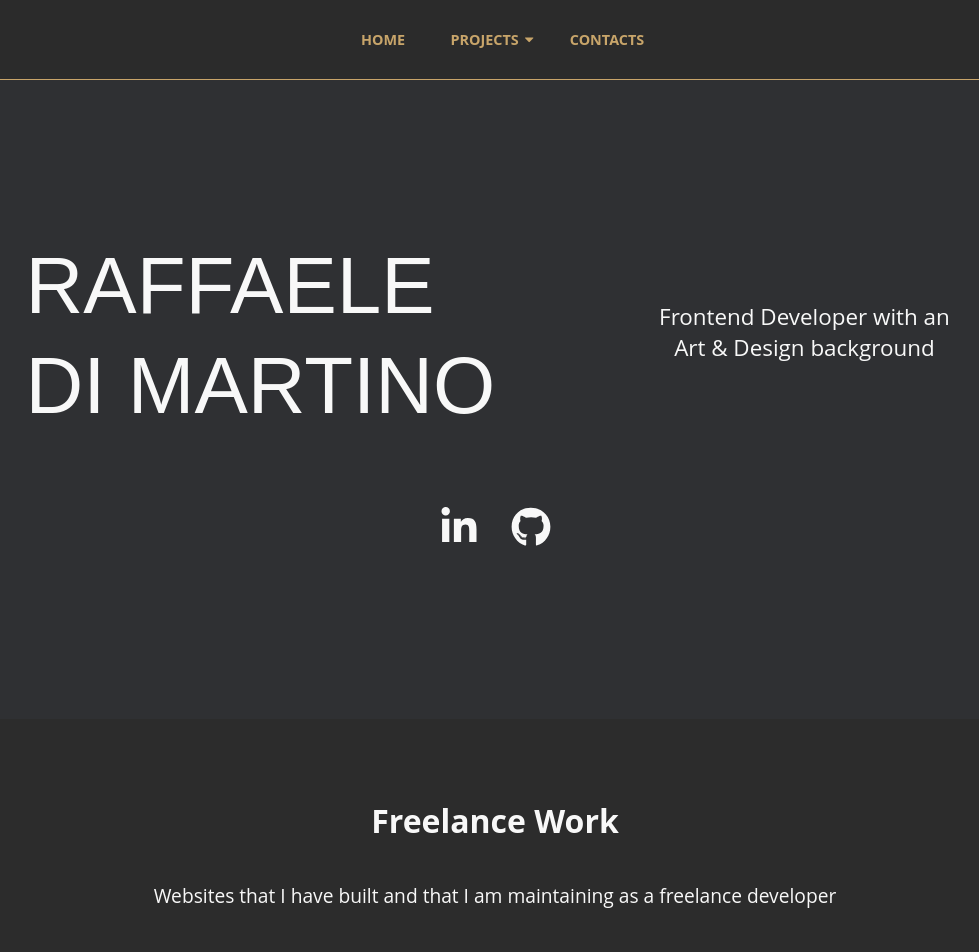
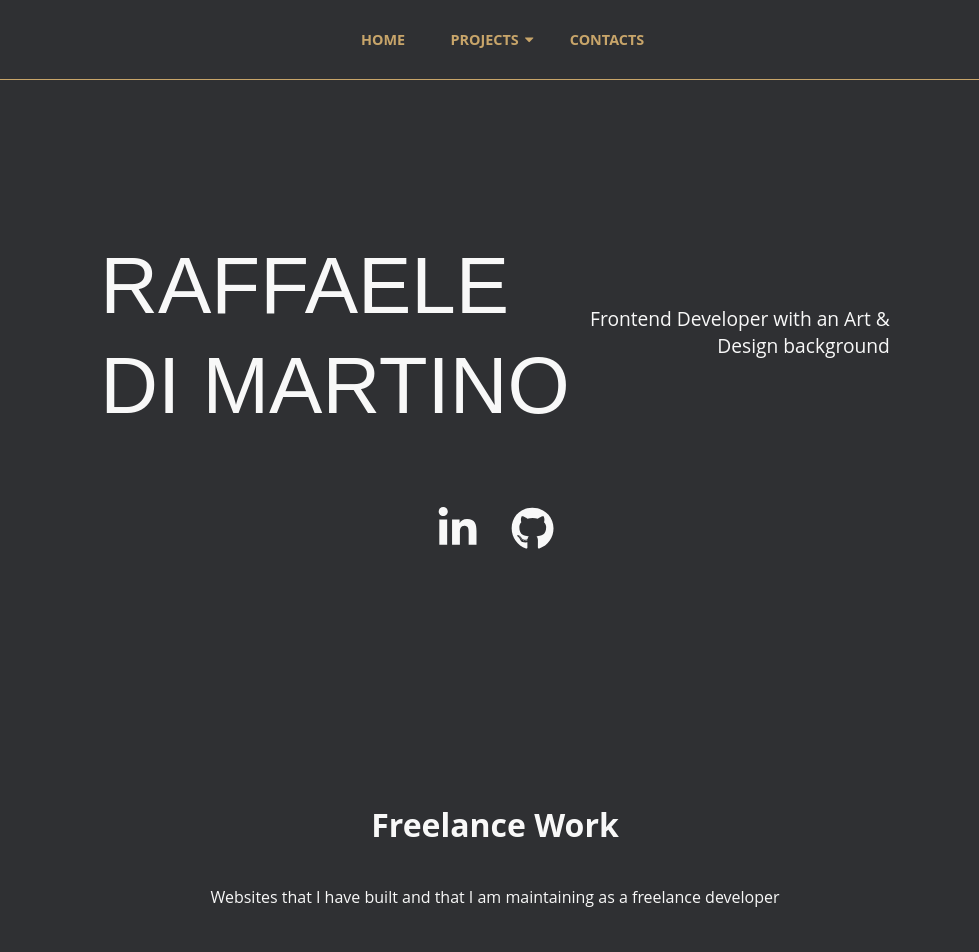
Before and after one commit to RafDiMartino/React-Portfolio, a React (Create React App) app: page /#/ in a window 1280 px wide. Shown: the top 952 px of the page, without its empty margins (145-1124 px from the left). Built offline with nearby package versions, Linux system fonts and the light colour scheme.

Commit message:
homepage typography tweaks

```diff
--- a/src/App.css
+++ b/src/App.css
@@ -1,6 +1,8 @@
 :root {
   --black: rgb(47, 48, 51);
+  /* --black: #0e0e0e;
   --black2: rgba(44, 44, 44, 0.966);
+  /* --black2: #0e0e0ef3;
   /* --black2: rgba(85, 88, 99, 0.966); */
   --white: #f8f8f8;
   --gold: rgb(200,165,106);
--- a/src/pages/Home.js
+++ b/src/pages/Home.js
@@ -27,7 +27,7 @@ function Home() {
             </div>
             <div className="featured-container">
                 <h2>Freelance Work</h2>
-                <h3>Websites that I have built and that I am maintaining as a freelance developer</h3>
+                <p>Websites that I have built and that I am maintaining as a freelance developer</p>
                 <div className="featured-wrapper">
                     <Featured
                         img={Duplex}
--- a/src/styles/home.css
+++ b/src/styles/home.css
@@ -13,7 +13,7 @@
 }
 
 .nameAboutWrapper{
-  width: 85%;
+  padding: 0 1rem;
 }
 
 .fullName {
@@ -24,11 +24,10 @@
 
 .fullName p {
   margin: 0 0 .5rem;
-  text-align: left;
+  text-align: center;
 }
 
 .about {
-  font-size: 1rem;
   text-align: center;
   margin: 3.5rem 0 0;
 }
@@ -42,7 +41,7 @@
 }
 
 .social {
-  font-size: 1.8rem;
+  font-size: 2.7rem;
   flex-basis: 15%;
 }
 
@@ -72,10 +71,9 @@
   margin-bottom: 2.5rem;
 }
 
-.featured-container h3 {
-  font-size: 1.1rem;
+.featured-container p {
   font-weight: 400;
-  padding: 0 2rem;
+  padding: 0 1rem;
   margin-bottom: 4rem;
 }
 
@@ -84,14 +82,6 @@
   .fullName {
     font-size: 3.4rem;
   }
-
-  .about {
-    font-size: 1.05rem;
-  }
-
-  .social {
-    font-size: 2.2rem;
-  }
 }
 
 @media (min-width: 768px) {
@@ -99,20 +89,21 @@
   .nameAboutWrapper{
     display: flex;
     flex-direction: row;
-    justify-content: space-around;
+    justify-content: space-between;
     align-items: center;
 
   }
 
-  .fullName {
-    font-size: 3.6rem;
+  .fullName p {
+    font-size: 4.5rem;
+    text-align: left;
   }
 
   .about {
     margin: 0;
     width: 17rem;
     padding-bottom: 1rem;
-    font-size: 1.2rem;
+    text-align: right;
   }
 
   .social {
@@ -122,37 +113,34 @@
 
 @media (min-width: 1024px) {
 
-  .fullName {
+  .fullName p{
     font-size: 5rem;
   }
 
   .about {
     width: 20rem;
-    font-size: 1.4rem;
-  }
-
-  .social {
-    font-size: 2.5rem;
+    font-size: 1.2rem;
   }
 
   .featured-wrapper {
     display: flex;
   }
+}
 
-  .featured-container h3 {
-    font-size: 1.2rem
+@media (min-width: 1280px) {
+  .fullName {
+    font-size: 7.5rem;
   }
+}
 
-}
 
 @media (min-width: 1440px) {
 
   .nameAboutWrapper{
-    width: 90%;
     margin-top: 2rem;
   }
 
-  .fullName {
+  .fullName p{
     font-size: 8rem;
   }
 
@@ -167,7 +155,6 @@
   }
 
   .social {
-    font-size: 2.7rem;
     flex-basis: 5rem;
   }
 }
```
